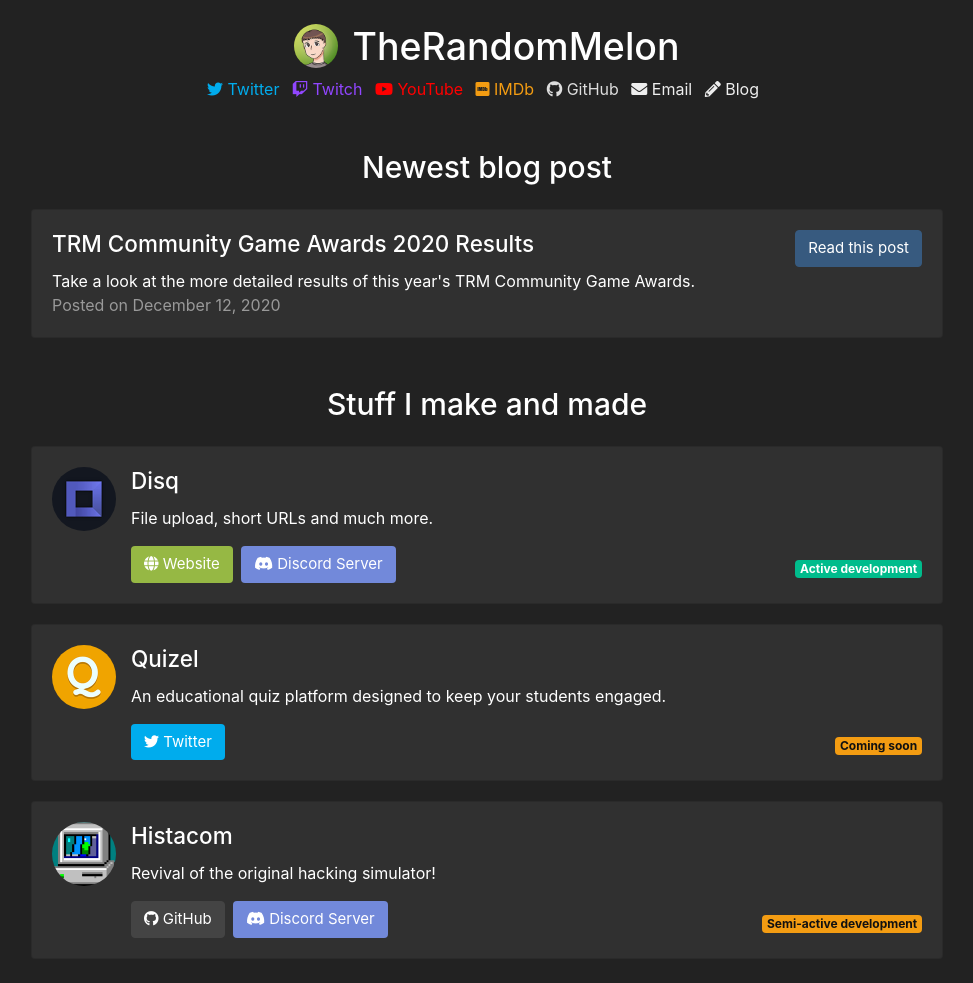
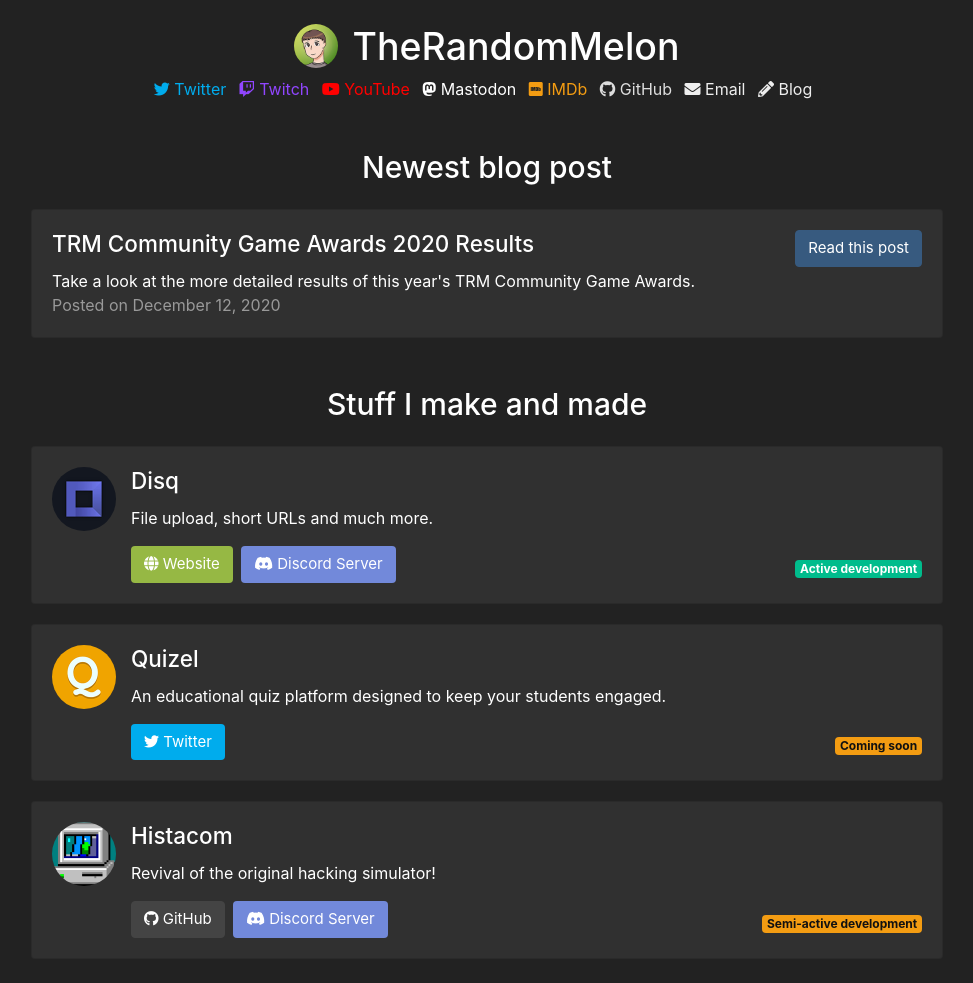
Before and after one commit to TheRandomMelon/blog, a Jekyll site: the page built from index.html, in a window 1280 px wide. Shown: the whole page, without its empty margins (153-1126 px from the left). Built offline with Jekyll 4.4.1, drawn with Linux system fonts in a browser that asks for light colours; nearby versions of some CDN libraries.

Commit message:
Wake up babe, new Mastodon dropped

```diff
--- a/index.html
+++ b/index.html
@@ -65,6 +65,7 @@
 			<a href="https://twitter.com/michaelwebbtrm" class="mr-2 text-twitter"><i class="fab fa-twitter"></i> Twitter</a>
 			<a href="https://twitch.tv/therandommelon" class="mr-2 text-twitch"><i class="fab fa-twitch"></i> Twitch</a>
 			<a href="https://www.youtube.com/TheRandomMelon" class="mr-2 text-youtube"><i class="fab fa-youtube"></i> YouTube</a>
+			<a rel="me" href="https://mastodon.social/@therandommelon" class="mr-2 text-white"><i class="fab fa-mastodon"></i> Mastodon</a>
 			<a href="https://www.imdb.com/name/nm13080950/?ref_=tt_ov_dr" class="mr-2 text-warning"><i class="fab fa-imdb"></i> IMDb</a>
 			<a href="https://github.com/TheRandomMelon" class="mr-2 text-github"><i class="fab fa-github"></i> GitHub</a>
 			<a href="#!" data-toggle="modal" data-target="#emailModal" class="mr-2 text-blog"><i class="fas fa-envelope"></i> Email</a>
```
